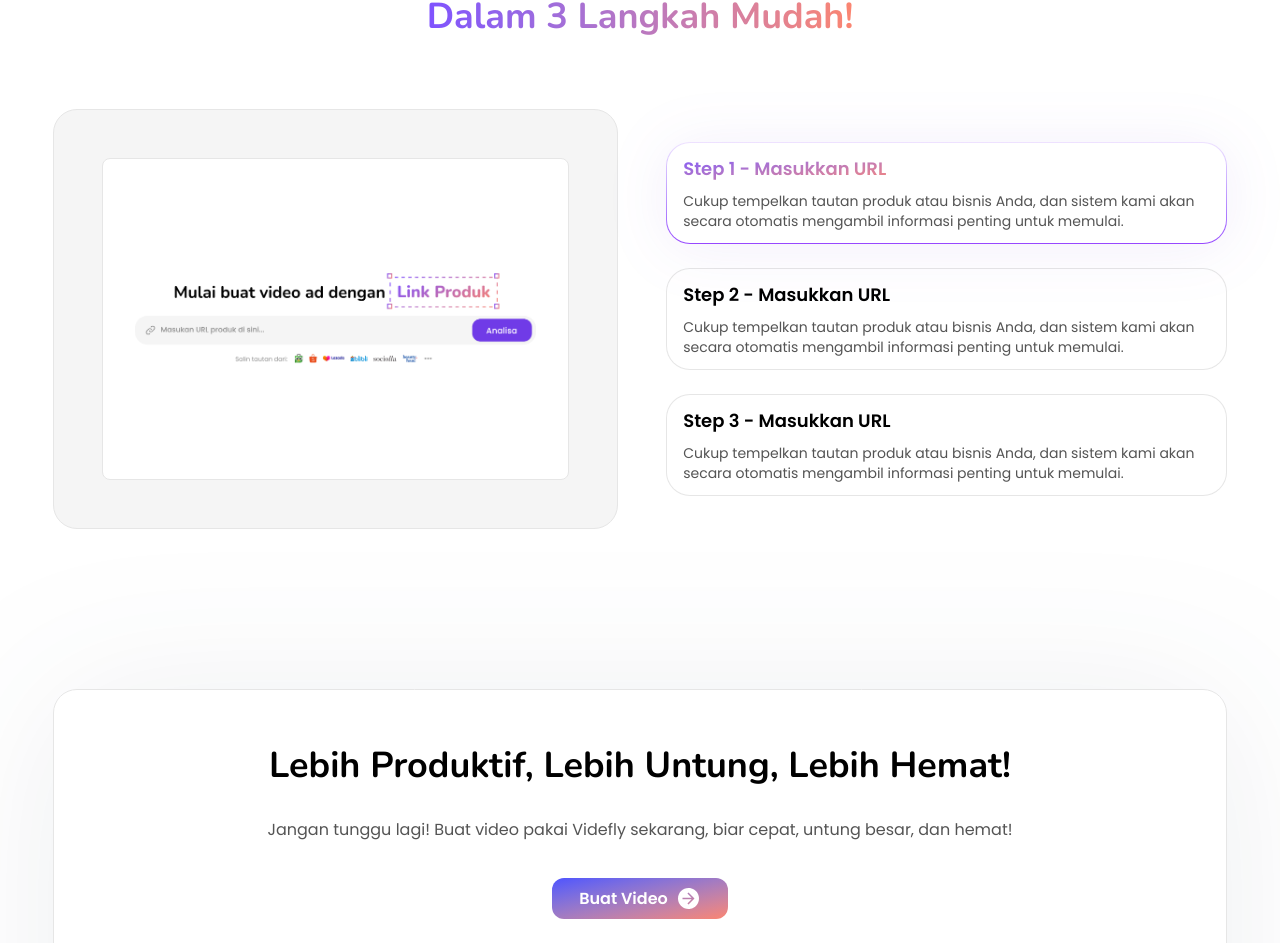
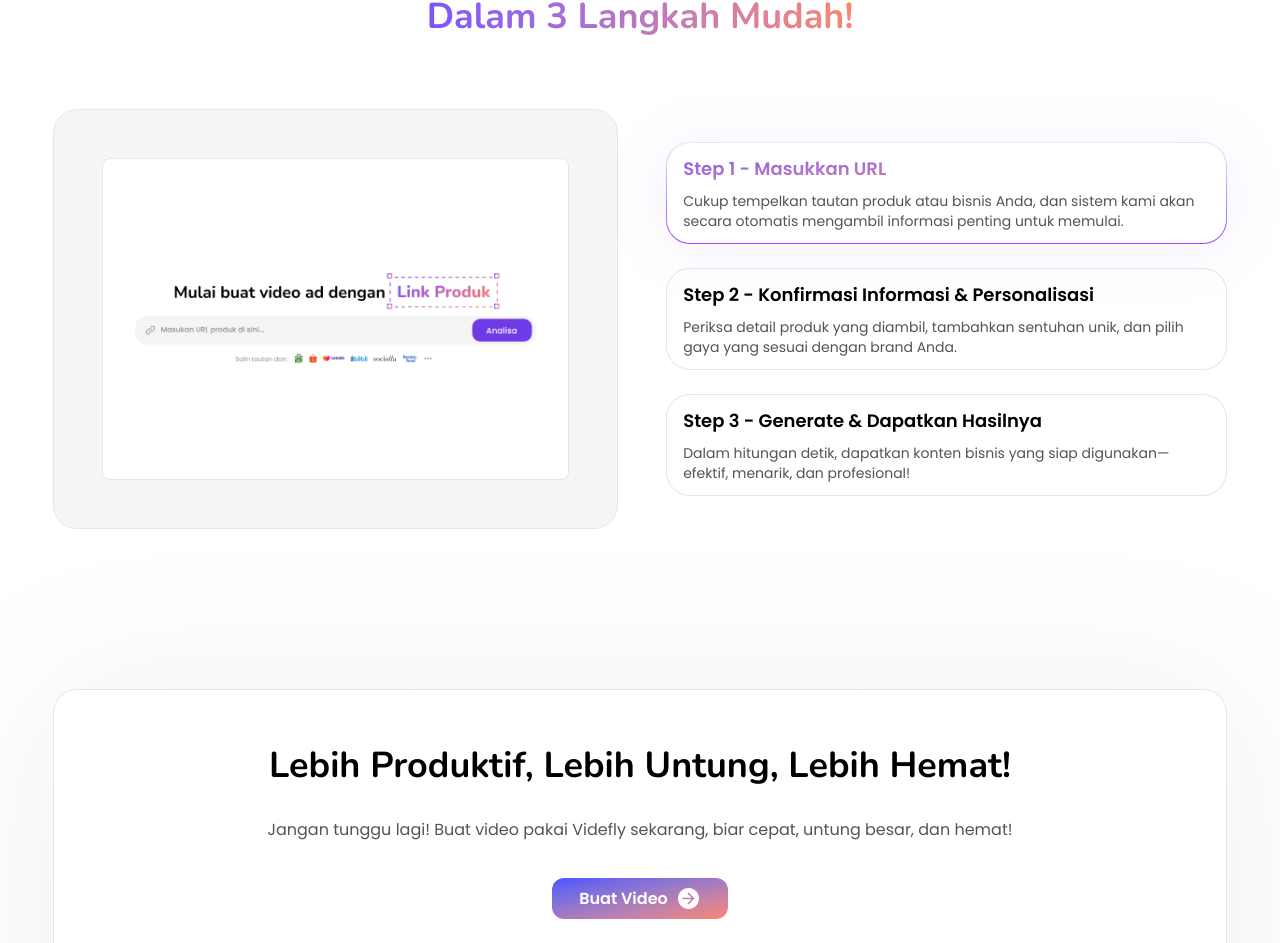
Before and after one commit to ditramadia/videfly-frontend-quest, a Next.js app: page / in a window 1280 px wide. Shown: the part 2571-3514 px from the top of the page. Built offline with nearby package versions, Linux system fonts and the light colour scheme.

Commit message:
refactor: tutorial section

```diff
--- a/src/app/components/TutorialStep.tsx
+++ b/src/app/components/TutorialStep.tsx
@@ -17,19 +17,19 @@ const TutorialStep = ({
 }: TutorialStepProps) => {
   const borderStyle = active
     ? 'bg-gradient-to-b from-[#EEE2FF] to-[#9747FF]'
-    : 'bg-gradient-to-b from-border to-border';
+    : 'bg-gradient-to-b bg-border';
   const textStyle = active
     ? 'bg-gradient-to-br text-primary-gradient'
     : 'text-black';
 
   return (
     <div
-      className={`${borderStyle} p-[1px] rounded-3xl ${active ? 'drop-shadow-[0_4px_30px_#6636D214]' : 'hover:drop-shadow-[0_4px_30px_#6636D214]'} cursor-pointer transition-300`}
+      className={`p-[1px] ${borderStyle} rounded-3xl ${active ? 'drop-shadow-[0_4px_30px_#6636D214]' : 'hover:drop-shadow-[0_4px_30px_#6636D214]'} cursor-pointer transition-300`}
       onClick={onClick}
     >
-      <div className="bg-white rounded-[23px] py-3 px-4">
+      <div className="flex flex-col gap-2 bg-white rounded-[23px] py-3 px-4">
         <h3
-          className={` ${textStyle} inline-block font-semibold text-lg mb-2 transition-300`}
+          className={` ${textStyle} inline-block font-semibold text-lg transition-300`}
         >
           Step {order} - {title}
         </h3>
--- a/src/app/components/sections/Tutorial.tsx
+++ b/src/app/components/sections/Tutorial.tsx
@@ -3,7 +3,7 @@
 import React, { useState } from 'react';
 import Image from 'next/image';
 
-import stepData from '@/app/data/tutorial-steps';
+import tutorialSteps from '@/app/data/tutorial-steps';
 
 import Label from '@/app/components/Label';
 import TutorialStep from '@/app/components/TutorialStep';
@@ -32,7 +32,7 @@ const Tutorial = () => {
         <div className="lg:basis-1/2 flex items-center justify-center w-full h-64 md:h-[420px] p-2 md:p-12 bg-surface-500 border-1 border-border rounded-3xl">
           <div className="w-full h-full p-1 md:p-8 bg-white border-1 border-border rounded-2xl md:rounded-lg">
             <div className="relative w-full h-full">
-              {stepData.map((step, i) => (
+              {tutorialSteps.map((step, i) => (
                 <Image
                   className={`${i === activeStep ? '' : 'hidden'}`}
                   key={i}
@@ -47,7 +47,7 @@ const Tutorial = () => {
         </div>
 
         <div className="md:basis-1/2 flex flex-col gap-4 lg:gap-6">
-          {stepData.map((step, i) => (
+          {tutorialSteps.map((step, i) => (
             <TutorialStep
               key={i}
               order={i + 1}
--- a/src/app/data/tutorial-steps.ts
+++ b/src/app/data/tutorial-steps.ts
@@ -1,4 +1,4 @@
-const stepData = [
+const tutorialSteps = [
   {
     title: 'Masukkan URL',
     body: 'Cukup tempelkan tautan produk atau bisnis Anda, dan sistem kami akan secara otomatis mengambil informasi penting untuk memulai.',
@@ -6,17 +6,17 @@ const stepData = [
     imageAlt: 'Something',
   },
   {
-    title: 'Masukkan URL',
-    body: 'Cukup tempelkan tautan produk atau bisnis Anda, dan sistem kami akan secara otomatis mengambil informasi penting untuk memulai.',
+    title: 'Konfirmasi Informasi & Personalisasi',
+    body: 'Periksa detail produk yang diambil, tambahkan sentuhan unik, dan pilih gaya yang sesuai dengan brand Anda.',
     imageUrl: '/images/tutorial-step-1.png',
     imageAlt: 'Something',
   },
   {
-    title: 'Masukkan URL',
-    body: 'Cukup tempelkan tautan produk atau bisnis Anda, dan sistem kami akan secara otomatis mengambil informasi penting untuk memulai.',
+    title: 'Generate & Dapatkan Hasilnya',
+    body: 'Dalam hitungan detik, dapatkan konten bisnis yang siap digunakan—efektif, menarik, dan profesional!',
     imageUrl: '/images/tutorial-step-1.png',
     imageAlt: 'Something',
   },
 ];
 
-export default stepData;
+export default tutorialSteps;
```
